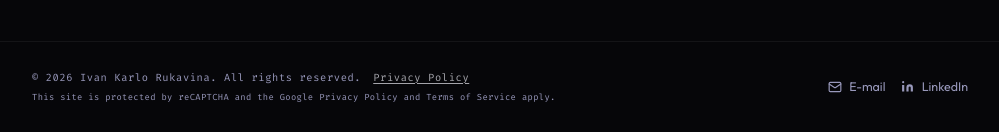
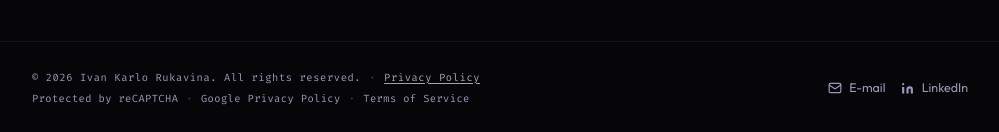
Before and after one commit to rukavina-git/rukavina-app, a Next.js app: page / in a window 1280 px wide. Shown: the part 4124-4256 px from the top of the page, without its empty margins (140-1139 px from the left). Built offline with nearby package versions, Linux system fonts and the light colour scheme.

Commit message:
Refactor footer component styles and update reCAPTCHA, privacy, and terms translations in English and Croatian

```diff
--- a/components/Footer.tsx
+++ b/components/Footer.tsx
@@ -29,15 +29,16 @@ export default function Footer() {
               letterSpacing: '0.06em',
               display: 'flex',
               alignItems: 'center',
-              gap: '0.75rem',
+              gap: '0.5rem',
             }}
           >
             <span>© 2026 Ivan Karlo Rukavina. {t.footer.rights}</span>
+            <span style={{ opacity: 0.4 }}>·</span>
             <Link
               href="/privacy"
               style={{ color: 'var(--text)', textDecoration: 'underline', textUnderlineOffset: '2px', opacity: 0.7 }}
-              onMouseEnter={(e) => { e.currentTarget.style.opacity = '1'; e.currentTarget.style.color = 'var(--text)' }}
-              onMouseLeave={(e) => { e.currentTarget.style.opacity = '0.7'; e.currentTarget.style.color = 'var(--text)' }}
+              onMouseEnter={(e) => { e.currentTarget.style.opacity = '1' }}
+              onMouseLeave={(e) => { e.currentTarget.style.opacity = '0.7' }}
             >
               {t.privacy.link}
             </Link>
@@ -45,37 +46,39 @@ export default function Footer() {
           <div
             style={{
               fontFamily: 'var(--font-fira-code)',
-              fontSize: '0.55rem',
-              color: '#9898BB',
+              fontSize: '0.65rem',
+              color: 'var(--muted)',
               letterSpacing: '0.04em',
-              lineHeight: 1.5,
+              display: 'flex',
+              alignItems: 'center',
+              gap: '0.5rem',
             }}
           >
-            {t.footer.recaptcha}{' '}
+            <span>{t.footer.recaptcha}</span>
+            <span style={{ opacity: 0.4 }}>·</span>
             <a
               href="https://policies.google.com/privacy"
               target="_blank"
               rel="noopener noreferrer"
               aria-label="Google Privacy Policy"
-              style={{ color: '#9898BB', textDecoration: 'none' }}
+              style={{ color: 'var(--muted)', textDecoration: 'none' }}
               onMouseEnter={(e) => (e.currentTarget.style.textDecoration = 'underline')}
               onMouseLeave={(e) => (e.currentTarget.style.textDecoration = 'none')}
             >
               {t.footer.privacy}
             </a>
-            {' '}{t.footer.recaptchaAnd}{' '}
+            <span style={{ opacity: 0.4 }}>·</span>
             <a
               href="https://policies.google.com/terms"
               target="_blank"
               rel="noopener noreferrer"
               aria-label="Google Terms of Service"
-              style={{ color: '#9898BB', textDecoration: 'none' }}
+              style={{ color: 'var(--muted)', textDecoration: 'none' }}
               onMouseEnter={(e) => (e.currentTarget.style.textDecoration = 'underline')}
               onMouseLeave={(e) => (e.currentTarget.style.textDecoration = 'none')}
             >
               {t.footer.terms}
             </a>
-            {t.footer.recaptchaEnd ? <>{' '}{t.footer.recaptchaEnd}</> : null}
           </div>
         </div>
 
--- a/messages/en.json
+++ b/messages/en.json
@@ -111,11 +111,9 @@
   },
   "footer": {
     "rights": "All rights reserved.",
-    "recaptcha": "This site is protected by reCAPTCHA and the Google",
-    "recaptchaAnd": "and",
-    "privacy": "Privacy Policy",
-    "terms": "Terms of Service",
-    "recaptchaEnd": "apply."
+    "recaptcha": "Protected by reCAPTCHA",
+    "privacy": "Google Privacy Policy",
+    "terms": "Terms of Service"
   },
   "cookies": {
     "text": "We use optional cookies to improve your experience and analyse site usage. You can change your choice at any time.",
--- a/messages/hr.json
+++ b/messages/hr.json
@@ -111,11 +111,9 @@
   },
   "footer": {
     "rights": "Sva prava pridržana.",
-    "recaptcha": "Ova stranica je zaštićena reCAPTCHA-om te se primjenjuju Googleova",
-    "recaptchaAnd": "i",
-    "privacy": "Pravila privatnosti",
-    "terms": "Uvjeti korištenja",
-    "recaptchaEnd": ""
+    "recaptcha": "Zaštićeno reCAPTCHA-om",
+    "privacy": "Google Pravila privatnosti",
+    "terms": "Uvjeti korištenja"
   },
   "cookies": {
     "text": "Koristimo neobvezne kolačiće kako bismo poboljšali vaše iskustvo i analizirali posjećenost stranice. Svoj odabir možete promijeniti u bilo kojem trenutku.",
```
